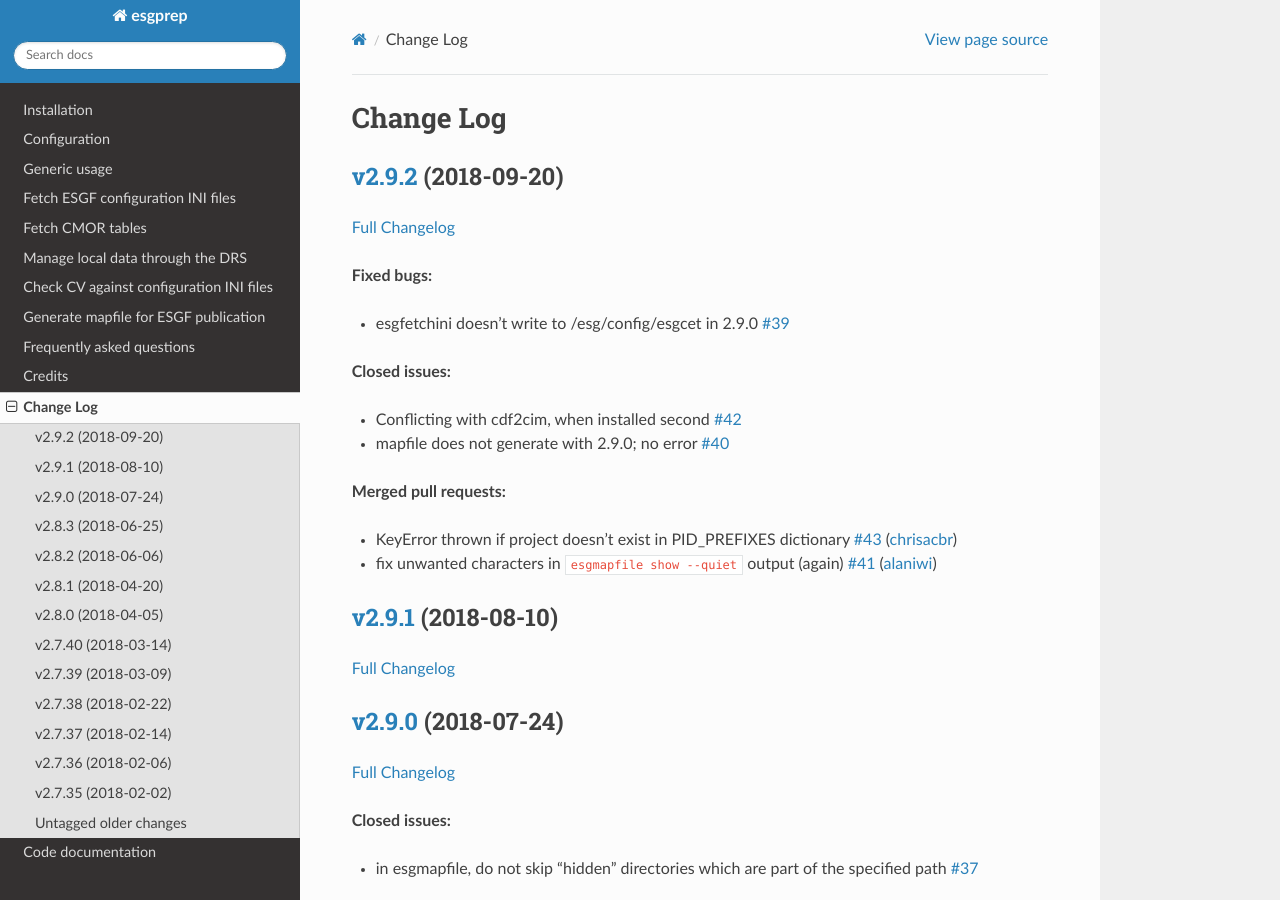
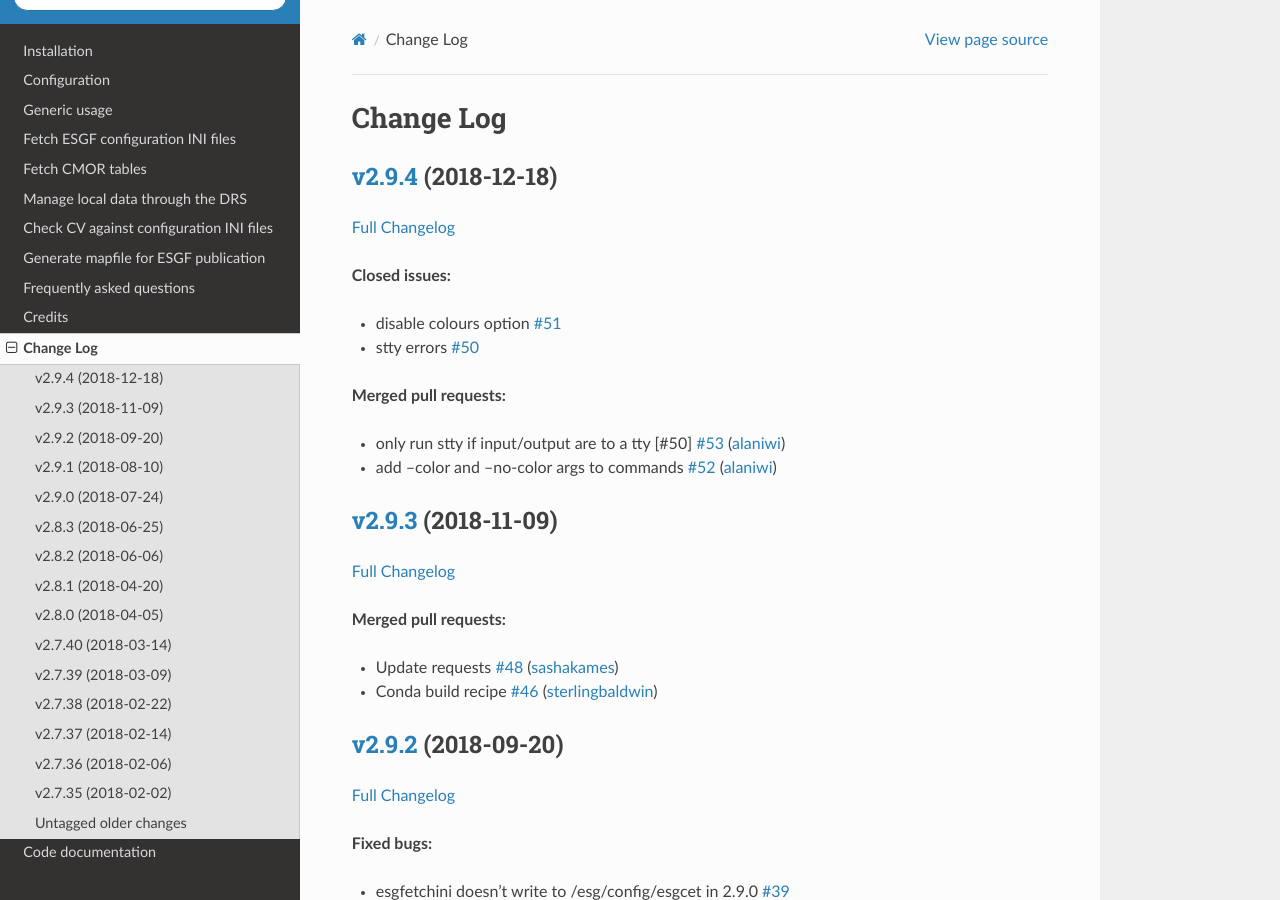
Before and after one commit to ESGF/esgf-prepare, a Sphinx documentation site: the page built from docs/log.rst, in a window 1280 px wide and 900 px high. Built offline with Sphinx 7.4.7 and the Read the Docs theme 2.0.0, drawn with Linux system fonts in a browser that asks for light colours; the version number could not be read and is left out.

Commit message:
log update

```diff
--- a/docs/log.rst
+++ b/docs/log.rst
@@ -3,6 +3,42 @@
 
 Change Log
 ==========
+
+`v2.9.4 <https://github.com/ESGF/esgf-prepare/tree/v2.9.4>`__ (2018-12-18)
+--------------------------------------------------------------------------
+
+`Full
+Changelog <https://github.com/ESGF/esgf-prepare/compare/v2.9.3...v2.9.4>`__
+
+**Closed issues:**
+
+-  disable colours option
+   `#51 <https://github.com/ESGF/esgf-prepare/issues/51>`__
+-  stty errors `#50 <https://github.com/ESGF/esgf-prepare/issues/50>`__
+
+**Merged pull requests:**
+
+-  only run stty if input/output are to a tty [#50]
+   `#53 <https://github.com/ESGF/esgf-prepare/pull/53>`__
+   (`alaniwi <https://github.com/alaniwi>`__)
+-  add --color and --no-color args to commands
+   `#52 <https://github.com/ESGF/esgf-prepare/pull/52>`__
+   (`alaniwi <https://github.com/alaniwi>`__)
+
+`v2.9.3 <https://github.com/ESGF/esgf-prepare/tree/v2.9.3>`__ (2018-11-09)
+--------------------------------------------------------------------------
+
+`Full
+Changelog <https://github.com/ESGF/esgf-prepare/compare/v2.9.2...v2.9.3>`__
+
+**Merged pull requests:**
+
+-  Update requests
+   `#48 <https://github.com/ESGF/esgf-prepare/pull/48>`__
+   (`sashakames <https://github.com/sashakames>`__)
+-  Conda build recipe
+   `#46 <https://github.com/ESGF/esgf-prepare/pull/46>`__
+   (`sterlingbaldwin <https://github.com/sterlingbaldwin>`__)
 
 `v2.9.2 <https://github.com/ESGF/esgf-prepare/tree/v2.9.2>`__ (2018-09-20)
 --------------------------------------------------------------------------
```
